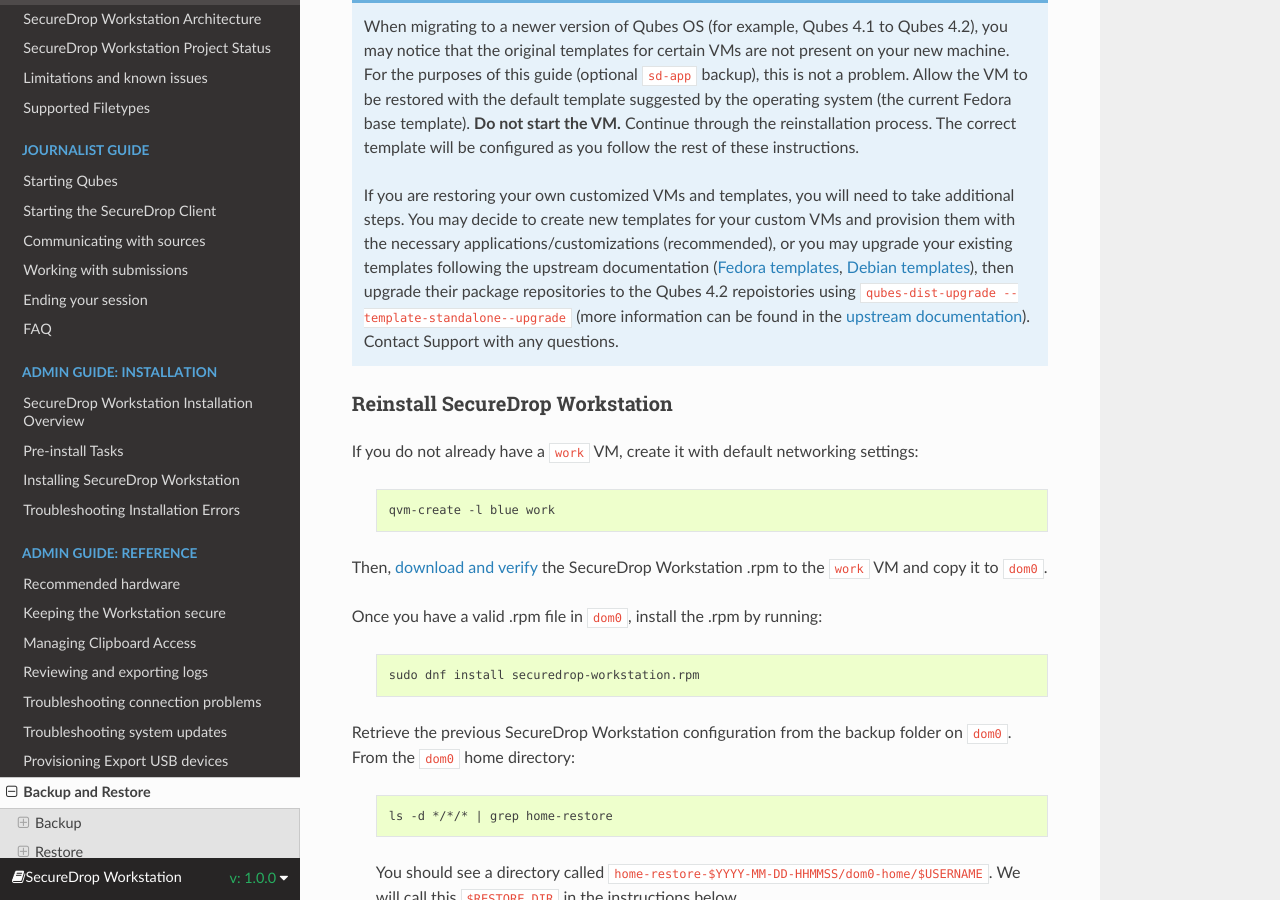
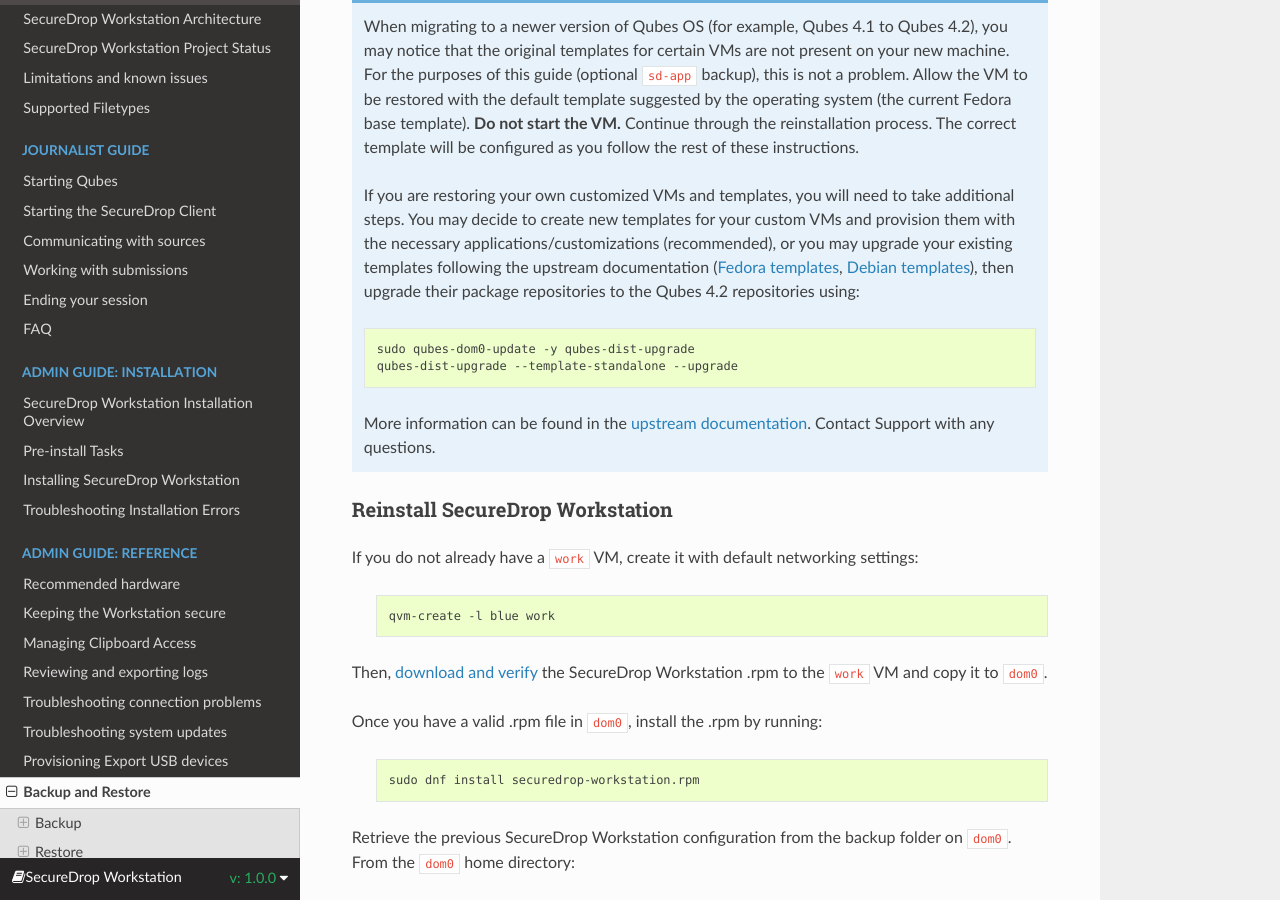
Before and after one commit to freedomofpress/securedrop-workstation-docs, a Sphinx documentation site: the page built from docs/admin/reference/backup.rst, in a window 1280 px wide and 900 px high, scrolled down 3242 px. Built offline with Sphinx 7.4.7 and the Read the Docs theme 3.1.0, drawn with Linux system fonts in a browser that asks for light colours.

Commit message:
Updated backup docs: typos, clarification on qubes-dist-upgrade

```diff
--- a/docs/admin/reference/backup.rst
+++ b/docs/admin/reference/backup.rst
@@ -158,9 +158,15 @@
   you may upgrade your existing templates following the upstream documentation
   (`Fedora templates <https://www.qubes-os.org/doc/templates/fedora/#upgrading>`_,
   `Debian templates <https://www.qubes-os.org/doc/templates/debian/#upgrading>`_),
-  then upgrade their package repositories to the Qubes 4.2 repoistories using
-  ``qubes-dist-upgrade --template-standalone--upgrade`` (more information can be
-  found in the `upstream documentation <https://www.qubes-os.org/doc/upgrade/4.2/#clean-installation>`_).
+  then upgrade their package repositories to the Qubes 4.2 repositories using:
+
+  .. code-block:: sh
+
+    sudo qubes-dom0-update -y qubes-dist-upgrade
+    qubes-dist-upgrade --template-standalone --upgrade
+
+  More information can be
+  found in the `upstream documentation <https://www.qubes-os.org/doc/upgrade/4.2/#clean-installation>`_.
   Contact Support with any questions.
 
 Reinstall SecureDrop Workstation
```
